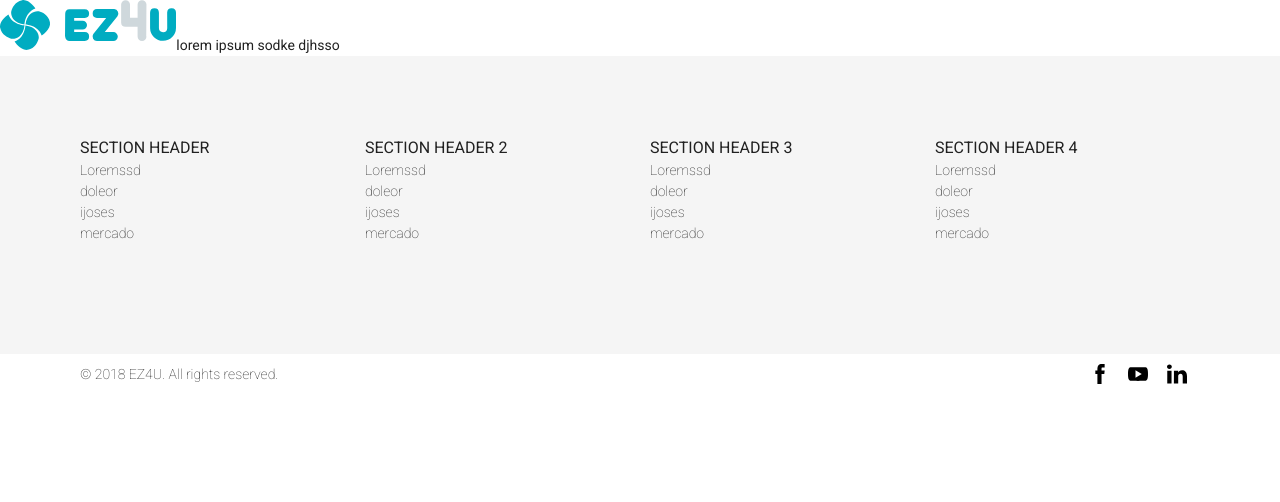
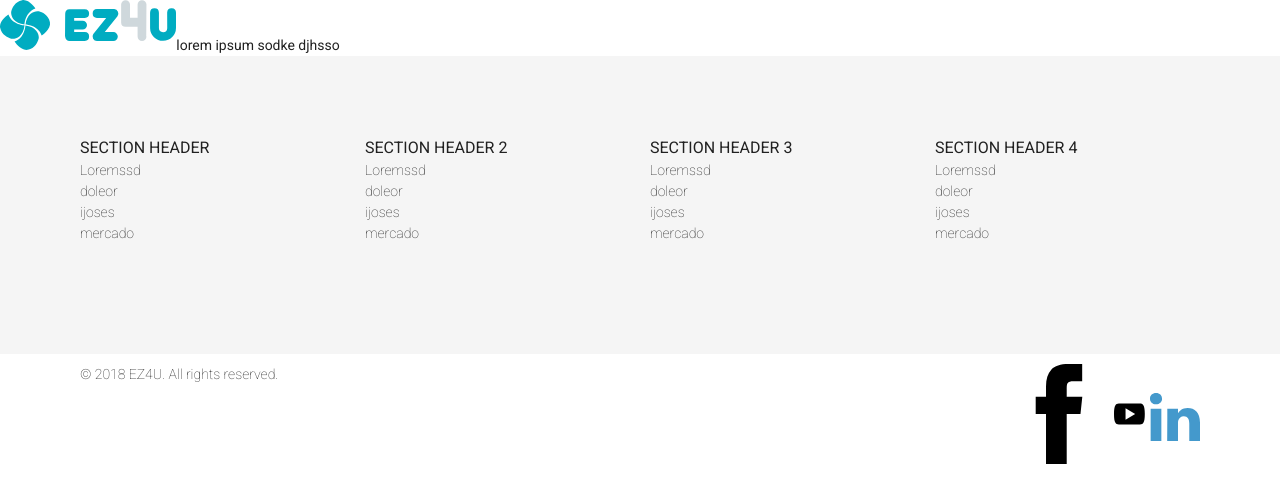
Before and after one commit to w-gluza/ez4u, a React app: page / in a window 1280 px wide. Shown: the top 502 px of the page. Built offline with nearby package versions, Linux system fonts and the light colour scheme.

Commit message:
scss compiler added

```diff
--- a/src/assets/icons/index.js
+++ b/src/assets/icons/index.js
@@ -1,10 +1,13 @@
 import React from "react";
 
+import Facebook from "./Facebook";
 import YouTube from "./YouTube";
 import LinkedIn from "./LinkedIn";
 
 const Icon = props => {
   switch (props.name) {
+    case "facebook":
+    return <Facebook {...props} />;
     case "youtube":
       return <YouTube {...props} />;
     case "linkedin":
--- a/src/components/Footer.js
+++ b/src/components/Footer.js
@@ -3,6 +3,8 @@ import React from 'react';
 import FBlogo from '../assets/icons/fb-logo.svg';
 import YTlogo from '../assets/icons/linked-in-logo.svg';
 import LIlogo from '../assets/icons/youtube-logo.svg';
+
+import Icon from '../assets/icons/';
 
 
 
@@ -53,10 +55,10 @@ const footer = () => {
             </div>
             <div className="footer__socialmedia">
                      <p>© 2018 EZ4U. All rights reserved.</p>
+
                       <a href="https://www.facebook.com/ez4uteam/"><img src={FBlogo} className="icon__social" alt="Facebook logo" /></a>
-                      <a href="https://www.youtube.com/user/ez4uteam"><img src={LIlogo} className="icon__social" alt="LinkedIn logo" /></a>
-                      <a href="https://www.linkedin.com/company/ez4u/"><img src={YTlogo} className="icon__social" alt="YouTube logo" /></a>
-
+                      <a href="https://www.youtube.com/user/ez4uteam"><Icon name="youtube" className="icon__social" alt="LinkedIn logo"/></a>
+                      <a href="https://www.linkedin.com/company/ez4u/"><Icon fill="#49c" width={50} name="linkedin" /></a>
             </div>
         </div>
 
--- /dev/null
+++ b/src/css/style.css
@@ -0,0 +1,62 @@
+@import url("https://fonts.googleapis.com/css?family=Roboto:100,300,400,700,900");
+*,
+*::after,
+*::before {
+  margin: 0;
+  padding: 0;
+  box-sizing: inherit; }
+
+html {
+  font-size: 62.5%; }
+
+body {
+  box-sizing: border-box;
+  padding: 0; }
+
+body {
+  font-family: "Roboto", sans-serif;
+  font-weight: 400;
+  font-size: 1.4rem;
+  line-height: 1.5;
+  color: #212121; }
+
+.footer__header {
+  font-size: 1.6rem;
+  text-transform: uppercase; }
+
+.footer__list {
+  list-style: none;
+  font-weight: 100; }
+
+.footer {
+  background-color: #f5f5f5;
+  padding-bottom: 0px; }
+
+.footer__container {
+  display: grid;
+  grid-gap: 3rem; }
+
+.footer__sections {
+  display: grid;
+  grid-template-columns: repeat(auto-fit, minmax(15rem, 1fr));
+  grid-gap: 2rem;
+  padding: 8rem; }
+
+.footer__socialmedia {
+  font-weight: 100;
+  bottom: 0;
+  background-color: #fff;
+  display: grid;
+  grid-template-columns: repeat(auto-fit, minmax(15rem, 1fr));
+  padding: 1rem 8rem;
+  grid-template-columns: 30fr 1fr 1fr 1fr;
+  grid-gap: 0.5rem; }
+
+.icon__social {
+  height: 10rem;
+  justify-self: center;
+  fill: red; }
+
+.App-logo {
+  height: 50px;
+  fill: red; }
--- a/src/index.js
+++ b/src/index.js
@@ -1,6 +1,6 @@
 import React from 'react';
 import ReactDOM from 'react-dom';
-import './sass/main.scss';
+import './css/style.css';
 import App from './App';
 
 
--- a/src/sass/components/footer.scss
+++ b/src/sass/components/footer.scss
@@ -34,8 +34,9 @@
 }
 
 .icon__social {
-    height: 2rem;
+    height: 10rem;
     justify-self: center;
+    fill: red;
 }
 
 
```
Also changed, not shown: package.json (+8 -2 lines).
